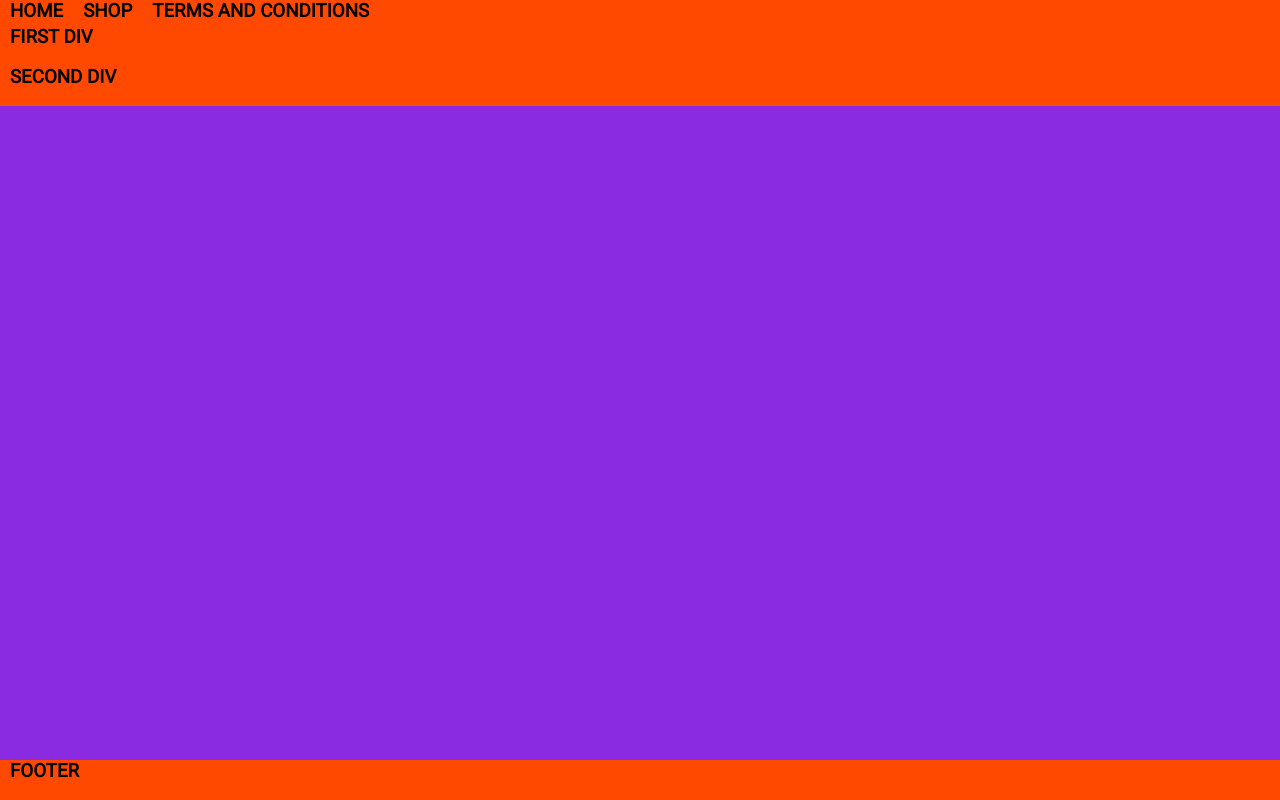
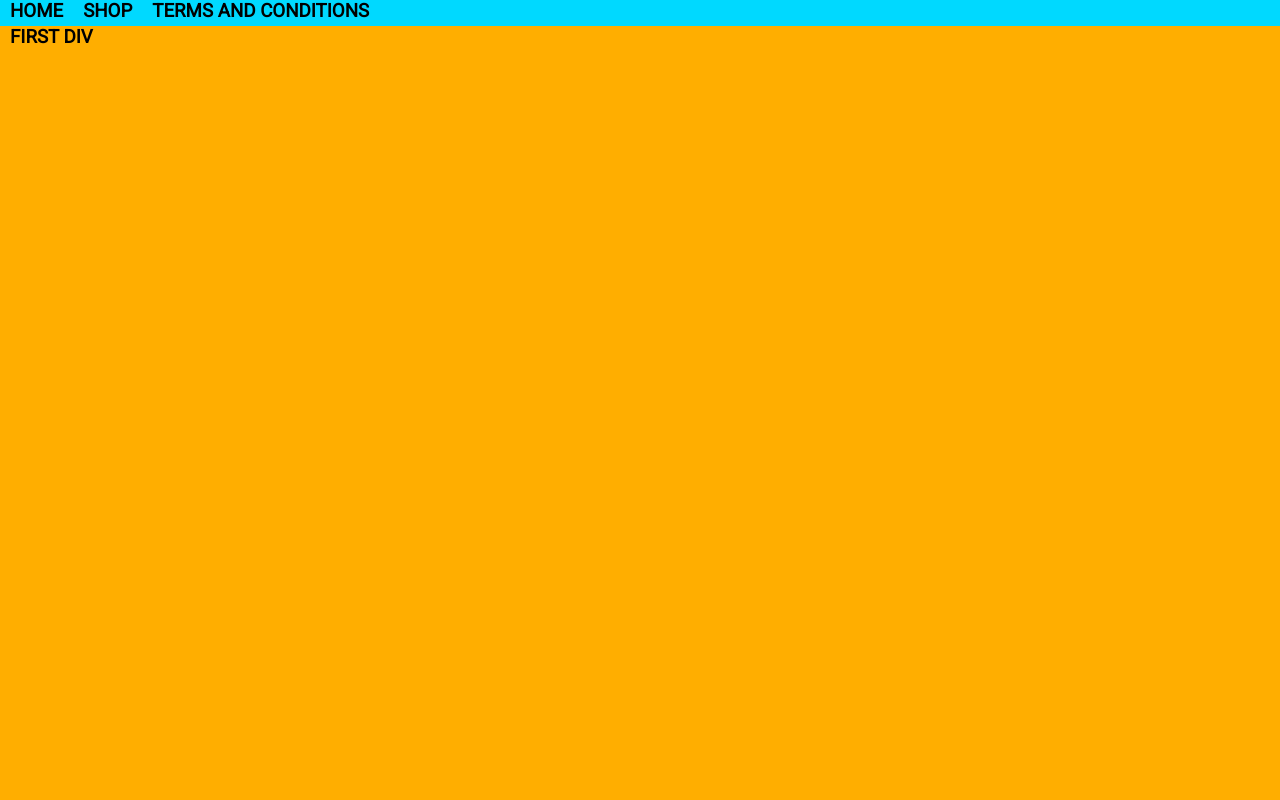
Before and after one commit to Ander-RL/BoxingShop, a plain HTML site: page index.html in a window 1280 px wide. Shown: the top 800 px of the page. Drawn offline with Linux system fonts and the light colour scheme.

Commit message:
height 100vh and footer relative

```diff
--- a/css/styles.css
+++ b/css/styles.css
@@ -18,7 +18,7 @@ body {
 .header {
     width: 100%;
     height: fit-content;
-    background-color: rgb(255, 72, 0);
+    background-color: rgb(0, 217, 255);
     margin-top: 0;
     top: 0;
 }
@@ -39,8 +39,8 @@ body {
 
 .firstDiv {
     width: 100%;
-    height: 5%;
-    background-color: rgb(255, 72, 0);
+    height: 100vh;
+    background-color: rgb(255, 174, 0);
     margin-top: 0;
 }
 
@@ -51,8 +51,8 @@ body {
 
 .secondDiv {
     width: 100%;
-    height: 5%;
-    background-color: rgb(255, 72, 0);
+    height: 100vh;
+    background-color: rgb(0, 255, 55);
     margin: 0;
 }
 
@@ -64,9 +64,9 @@ body {
 .footer {
     width: 100%;
     height: 5%;
-    background-color: rgb(255, 72, 0);
+    background-color: rgb(0, 183, 255);
     margin: 0;
-    position: absolute;
+    position: relative;
     bottom: 0;
 }
 
```
